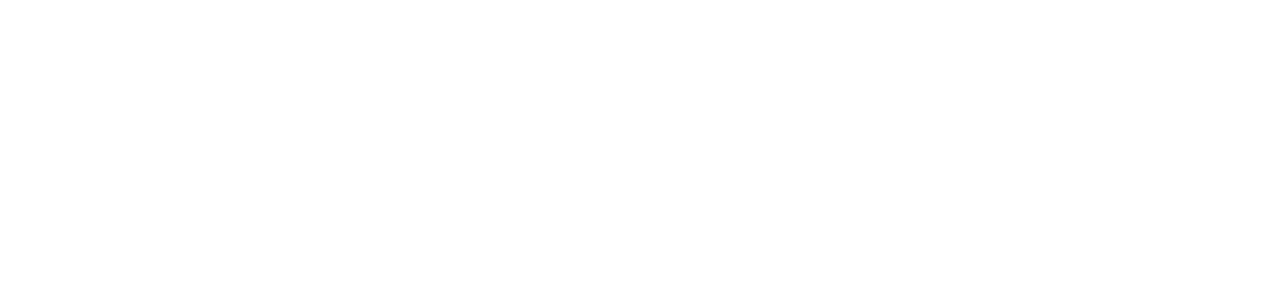
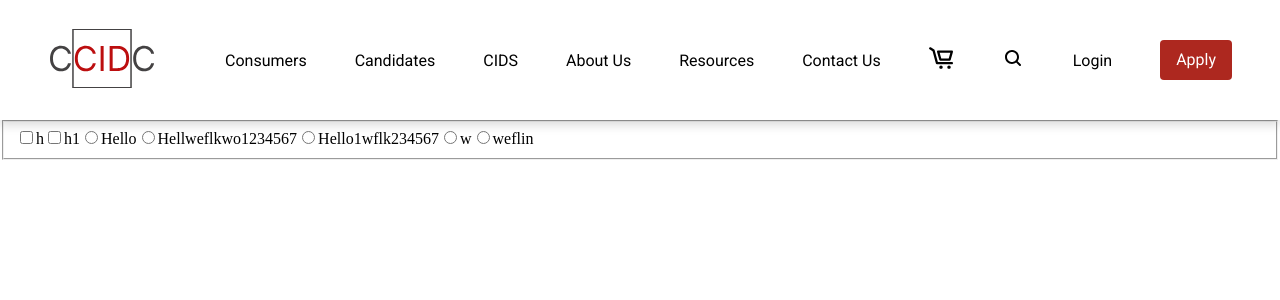
Before and after one commit to TritonSE/CCIDC-Application-Overhaul, a React (Vite) app in the folder frontend/: page /prescreening in a window 1280 px wide. Before the commit this address had no page. Shown: the top 300 px of the page. Built offline with nearby package versions, Linux system fonts and the light colour scheme.

Commit message:
added input checkbox example and prescreening routing

```diff
--- a/frontend/src/App.tsx
+++ b/frontend/src/App.tsx
@@ -1,13 +1,12 @@
 import { Outlet, Route, Routes } from "react-router-dom";
 
 import { NavBar, PrescreeningForm } from "./components/index.ts";
-import { Apply, Candidates } from "./pages/index.ts"
+import { Candidates } from "./pages/index.ts";
 
 function Layout() {
   return (
     <>
       <NavBar></NavBar>
-      <PrescreeningForm></PrescreeningForm>
       <Outlet />
     </>
   );
@@ -20,7 +19,7 @@ function App() {
         <Route path="/" element={<Layout />}>
           <Route index element={<Candidates />} />
           <Route path="candidates" element={<Candidates />} />
-          <Route path="apply" element={<Apply />} />
+          <Route path="prescreening" element={<PrescreeningForm />} />
         </Route>
       </Routes>
     </div>
--- a/frontend/src/components/Bullet.module.css
+++ b/frontend/src/components/Bullet.module.css
@@ -1,4 +1,4 @@
 .selector {
-    /* Styles for the Bullet component */
-    margin-bottom: 20px;
-  }
+  /* Styles for the Bullet component */
+  margin-bottom: 20px;
+}
--- a/frontend/src/components/Bullet.tsx
+++ b/frontend/src/components/Bullet.tsx
@@ -1,15 +1,15 @@
 import React from "react";
+
 import styles from "./Bullet.module.css";
 
-export function Bullet(props: {children: string}) {
-  const {children} = props;
+export function Bullet(props: { children: string }) {
+  const { children } = props;
 
   return (
-    <div>
-      <label>
-        <input type="radio"/>
-        {children}
-      </label>
-    </div>
+    <>
+      {/* You'll need to add in the name attribute to the input to make the selection logic work  */}
+      <input type="radio" id={children} />
+      <label htmlFor={children}>{children}</label>
+    </>
   );
 }
--- a/frontend/src/components/Checkbox.module.css
+++ b/frontend/src/components/Checkbox.module.css
@@ -1,4 +1,4 @@
 .checkboxGroup {
-    /* Styles for the Checkbox component */
-    margin-bottom: 20px;
-  }
+  /* Styles for the Checkbox component */
+  margin-bottom: 20px;
+}
--- a/frontend/src/components/Checkbox.tsx
+++ b/frontend/src/components/Checkbox.tsx
@@ -1,5 +1,6 @@
-import React from 'react';
-import styles from './Checkbox.module.css';
+import React from "react";
+
+import styles from "./Checkbox.module.css";
 
 // Define a type for the props
 type CheckboxProps = {
--- a/frontend/src/components/PrescreeningForm.tsx
+++ b/frontend/src/components/PrescreeningForm.tsx
@@ -1,14 +1,14 @@
-import React, { useState } from 'react';
+import React, { useState } from "react";
 
-import { Button, Bullet, Checkbox } from "./index.ts";
+import { Bullet, Button, Checkbox } from "./index.ts";
 
 // If Bullet and Checkbox have specific prop types,
 // you should import and use those types here for setExperience and setExamsPassed functions.
 
 export function PrescreeningForm() {
-  const [experience, setExperience] = useState<string>('');
+  const [experience, setExperience] = useState<string>("");
   const [examsPassed, setExamsPassed] = useState<string[]>([]); // Assuming examsPassed is an array of strings
-  const [commercialDesign, setCommercialDesign] = useState<string>('');
+  const [commercialDesign, setCommercialDesign] = useState<string>("");
 
   const handleSubmit = (event: React.FormEvent<HTMLFormElement>) => {
     event.preventDefault();
@@ -18,11 +18,19 @@ export function PrescreeningForm() {
 
   return (
     <form onSubmit={handleSubmit}>
-      <Bullet children={"Hello1234567"} />
-      <Bullet children={"Hellweflkwo1234567"} />
-      <Bullet children={"Hello1wflk234567"} />
-      <Bullet children={"w"} />
-      <Bullet children={"weflin"} />
+      <fieldset>
+        <input type="checkbox" id="h" name="drone" />
+        <label htmlFor="h">h</label>
+        <input type="checkbox" id="h1" name="drone" value="" />
+        <label htmlFor="h1">h1</label>
+
+        <Bullet>Hello</Bullet>
+        <Bullet children={"Hellweflkwo1234567"} />
+        <Bullet children={"Hello1wflk234567"} />
+        <Bullet children={"w"} />
+        <Bullet children={"weflin"} />
+      </fieldset>
+
       {/* <Checkbox examsPassed={examsPassed} setExamsPassed={setExamsPassed} /> */}
       {/* <Button onClick={null}>Continue</Button> */}
     </form>
--- a/frontend/src/pages/Apply.tsx
+++ /dev/null
@@ -1,3 +0,0 @@
-export function Apply() {
-  return <h2>Apply</h2>;
-}
```
Also changed, not shown: frontend/src/components/index.ts (+4 -5 lines), frontend/src/components/PrescreeningForm.module.css (indentation only).
